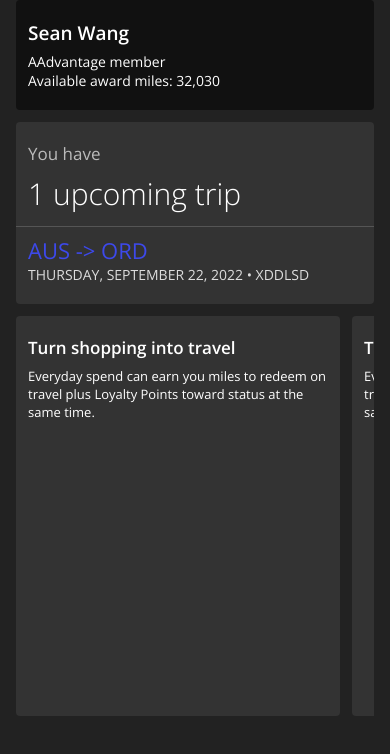
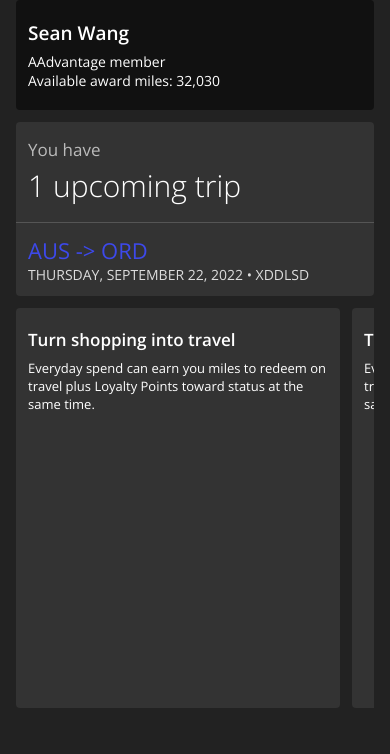
Before and after one commit to seanyusa/airline-app, a React Native app: screen / in a window 390 px wide. Shown: the top 754 px of the page. Built offline with nearby package versions, Linux system fonts and the light colour scheme.

Commit message:
reorganize TripsBox

```diff
--- a/components/TripsBox.tsx
+++ b/components/TripsBox.tsx
@@ -4,28 +4,31 @@ const styles = StyleSheet.create({
   container: {
     backgroundColor: "#333333",
     alignItems: "flex-start",
+    borderRadius: 4,
+  },
+  numTripsContainer: {
     paddingHorizontal: 12,
-    paddingVertical: 20,
-    borderRadius: 4,
+    paddingVertical: 16,
   },
   label: {
     fontSize: 17,
     color: "#bbbbbb",
-    marginBottom: 8,
+    marginBottom: 4,
     fontFamily: "OpenSans-Regular",
   },
   numTrips: {
     fontSize: 30,
     color: "#ffffff",
-    marginBottom: 12,
     fontFamily: "OpenSans-Light",
   },
   divider: {
     height: 1,
-    marginHorizontal: -12,
-    alignSelf: "stretch",
+    width: "100%",
     backgroundColor: "#555555",
-    marginBottom: 8,
+  },
+  tripRow: {
+    paddingHorizontal: 12,
+    paddingVertical: 12,
   },
   tripName: {
     fontSize: 22,
@@ -46,13 +49,17 @@ type Props = {
 export default function TripsBox(props: Props) {
   return (
     <View style={[styles.container, props.style]}>
+      <View style={styles.numTripsContainer}>
         <Text style={styles.label}>You have</Text>
         <Text style={styles.numTrips}>1 upcoming trip</Text>
+      </View>
       <View style={styles.divider} />
+      <View style={styles.tripRow}>
         <Text style={styles.tripName}>AUS -&gt; ORD</Text>
         <Text style={styles.tripDetails}>
           THURSDAY, SEPTEMBER 22, 2022 • XDDLSD
         </Text>
       </View>
+    </View>
   );
 }
```
Lines whose indentation alone changed are shown as unchanged.
